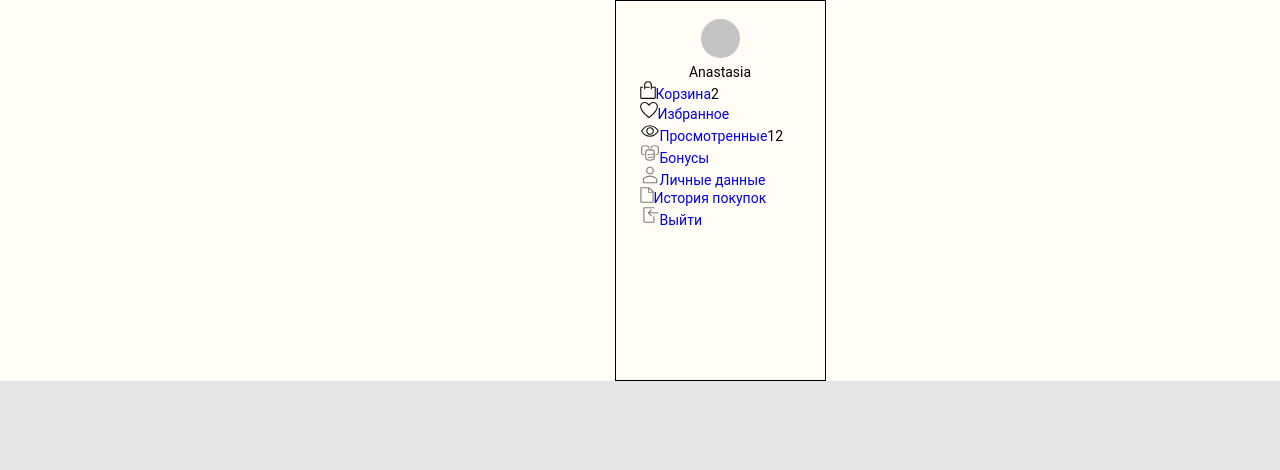
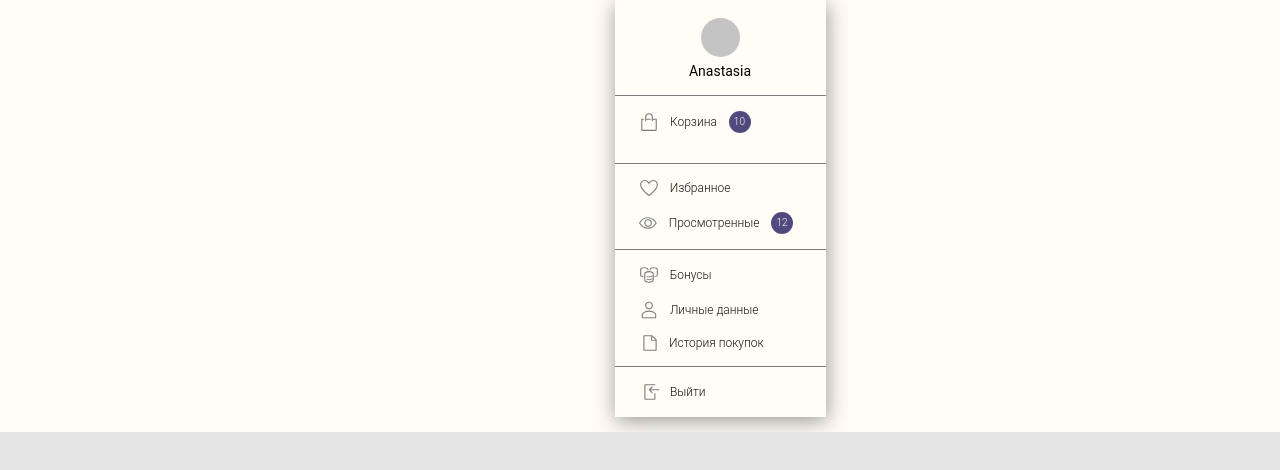
Before and after one commit to POMKA13/cocteil, a React (Create React App) app: page / in a window 1280 px wide. Shown: the top 470 px of the page. Built offline with nearby package versions, Linux system fonts and the light colour scheme.

Commit message:
UserLogIn готов

```diff
--- a/src/components/UserLogIn/UserLogIn.jsx
+++ b/src/components/UserLogIn/UserLogIn.jsx
@@ -2,63 +2,66 @@ import React from 'react';
 import styles from './UserLogIn.module.css'
 
 const UserLogIn = (props) => {
+
     return (
         <div className={styles.UserLogIn}>
             <div>
                 <div className={styles.user}></div>
                 <div className={styles.userName}>Anastasia</div>
                 <div className={styles.content}>
-                    <div>
-                        <svg width="16" height="18" viewBox="0 0 16 18" fill="none" xmlns="http://www.w3.org/2000/svg">
-                            <path d="M11.8893 5.66669V4.0278C11.8893 3.51711 11.7887 3.01141 11.5933 2.53959C11.3979 2.06777 11.1114 1.63906 10.7503 1.27795C10.3892 0.916829 9.96047 0.630375 9.48865 0.43494C9.01682 0.239505 8.51113 0.138916 8.00043 0.138916C7.48974 0.138916 6.98404 0.239505 6.51222 0.43494C6.0404 0.630375 5.61169 0.916829 5.25057 1.27795C4.88946 1.63906 4.603 2.06777 4.40757 2.53959C4.21213 3.01141 4.11154 3.51711 4.11154 4.0278V7.91669C4.11154 8.06404 4.17008 8.20534 4.27426 8.30953C4.37845 8.41372 4.51976 8.47225 4.6671 8.47225C4.81444 8.47225 4.95575 8.41372 5.05994 8.30953C5.16412 8.20534 5.22266 8.06404 5.22266 7.91669V6.7778H9.6671V5.66669H5.22266V4.0278C5.22266 3.29109 5.51531 2.58455 6.03625 2.06362C6.55718 1.54269 7.26372 1.25003 8.00043 1.25003C8.73715 1.25003 9.44368 1.54269 9.96462 2.06362C10.4856 2.58455 10.7782 3.29109 10.7782 4.0278V7.88892C10.7782 8.03626 10.8367 8.17757 10.9409 8.28175C11.0451 8.38594 11.1864 8.44447 11.3338 8.44447C11.4811 8.44447 11.6224 8.38594 11.7266 8.28175C11.8308 8.17757 11.8893 8.03626 11.8893 7.88892V6.7778H14.6671V16.7778H1.33377V6.7778H3.00043V5.66669H0.222656V16.8278C0.222656 17.1092 0.334451 17.3791 0.533448 17.5781C0.732445 17.7771 1.00234 17.8889 1.28377 17.8889H14.7171C14.9985 17.8889 15.2684 17.7771 15.4674 17.5781C15.6664 17.3791 15.7782 17.1092 15.7782 16.8278V5.66669H11.8893Z" fill="#121212"/>
-                        </svg>
-                        <a href="#">Корзина</a>
-                        <span>2</span>
+                    <div className={styles.container}>
+                        <div className={styles.title}>
+                            <svg className={styles.titleBasket} width="16" height="18" viewBox="0 0 16 18" fill="none" xmlns="http://www.w3.org/2000/svg">
+                                <path d="M11.8893 5.66669V4.0278C11.8893 3.51711 11.7887 3.01141 11.5933 2.53959C11.3979 2.06777 11.1114 1.63906 10.7503 1.27795C10.3892 0.916829 9.96047 0.630375 9.48865 0.43494C9.01682 0.239505 8.51113 0.138916 8.00043 0.138916C7.48974 0.138916 6.98404 0.239505 6.51222 0.43494C6.0404 0.630375 5.61169 0.916829 5.25057 1.27795C4.88946 1.63906 4.603 2.06777 4.40757 2.53959C4.21213 3.01141 4.11154 3.51711 4.11154 4.0278V7.91669C4.11154 8.06404 4.17008 8.20534 4.27426 8.30953C4.37845 8.41372 4.51976 8.47225 4.6671 8.47225C4.81444 8.47225 4.95575 8.41372 5.05994 8.30953C5.16412 8.20534 5.22266 8.06404 5.22266 7.91669V6.7778H9.6671V5.66669H5.22266V4.0278C5.22266 3.29109 5.51531 2.58455 6.03625 2.06362C6.55718 1.54269 7.26372 1.25003 8.00043 1.25003C8.73715 1.25003 9.44368 1.54269 9.96462 2.06362C10.4856 2.58455 10.7782 3.29109 10.7782 4.0278V7.88892C10.7782 8.03626 10.8367 8.17757 10.9409 8.28175C11.0451 8.38594 11.1864 8.44447 11.3338 8.44447C11.4811 8.44447 11.6224 8.38594 11.7266 8.28175C11.8308 8.17757 11.8893 8.03626 11.8893 7.88892V6.7778H14.6671V16.7778H1.33377V6.7778H3.00043V5.66669H0.222656V16.8278C0.222656 17.1092 0.334451 17.3791 0.533448 17.5781C0.732445 17.7771 1.00234 17.8889 1.28377 17.8889H14.7171C14.9985 17.8889 15.2684 17.7771 15.4674 17.5781C15.6664 17.3791 15.7782 17.1092 15.7782 16.8278V5.66669H11.8893Z" fill="#7D7D7D"/>
+                            </svg>
+                            <a className={styles.text} href="#">Корзина</a>
+                            <span className={styles.quantity}>10</span>
+                        </div>
                     </div>
                     <div>
-                        <div>
-                            <svg width="18" height="18" viewBox="0 0 18 18" fill="none" xmlns="http://www.w3.org/2000/svg">
-                                <path d="M8.99977 17.0166C8.87702 17.0162 8.75785 16.9752 8.66088 16.8999C5.57199 14.4999 3.44421 12.4333 1.95532 10.3944C0.0553191 7.78883 -0.378014 5.38328 0.66643 3.24439C1.41087 1.71661 3.54976 0.466611 6.04976 1.19439C7.24173 1.53869 8.2817 2.27705 8.99977 3.28883C9.71783 2.27705 10.7578 1.53869 11.9498 1.19439C14.4442 0.477722 16.5887 1.71661 17.3331 3.24439C18.3775 5.38328 17.9442 7.78883 16.0442 10.3944C14.5553 12.4333 12.4275 14.4999 9.33865 16.8999C9.24168 16.9752 9.12251 17.0162 8.99977 17.0166ZM4.62754 2.09994C4.03268 2.07679 3.44275 2.21608 2.92107 2.50286C2.39938 2.78964 1.96565 3.21308 1.66643 3.72772C0.805319 5.49439 1.19421 7.46105 2.85532 9.73328C4.62064 12.0103 6.68777 14.0363 8.99977 15.7555C11.3114 14.038 13.3785 12.0139 15.1442 9.73883C16.8109 7.46105 17.1942 5.49439 16.3331 3.73328C15.7775 2.62217 14.1109 1.73883 12.2553 2.26105C11.6603 2.43689 11.1088 2.73534 10.6361 3.13721C10.1634 3.53907 9.78013 4.03545 9.51088 4.59439C9.46902 4.69628 9.39782 4.78343 9.30632 4.84477C9.21481 4.9061 9.10714 4.93885 8.99699 4.93885C8.88683 4.93885 8.77916 4.9061 8.68766 4.84477C8.59616 4.78343 8.52495 4.69628 8.4831 4.59439C8.21586 4.03405 7.83322 3.53652 7.36026 3.1344C6.88729 2.73228 6.33468 2.43467 5.73865 2.26105C5.37753 2.15617 5.00359 2.10195 4.62754 2.09994Z" fill="#121212"/>
+                        <div className={styles.title}>
+                            <svg className={styles.titleFavorites} width="18" height="18" viewBox="0 0 18 18" fill="none" xmlns="http://www.w3.org/2000/svg">
+                                <path d="M8.99977 17.0166C8.87702 17.0162 8.75785 16.9752 8.66088 16.8999C5.57199 14.4999 3.44421 12.4333 1.95532 10.3944C0.0553191 7.78883 -0.378014 5.38328 0.66643 3.24439C1.41087 1.71661 3.54976 0.466611 6.04976 1.19439C7.24173 1.53869 8.2817 2.27705 8.99977 3.28883C9.71783 2.27705 10.7578 1.53869 11.9498 1.19439C14.4442 0.477722 16.5887 1.71661 17.3331 3.24439C18.3775 5.38328 17.9442 7.78883 16.0442 10.3944C14.5553 12.4333 12.4275 14.4999 9.33865 16.8999C9.24168 16.9752 9.12251 17.0162 8.99977 17.0166ZM4.62754 2.09994C4.03268 2.07679 3.44275 2.21608 2.92107 2.50286C2.39938 2.78964 1.96565 3.21308 1.66643 3.72772C0.805319 5.49439 1.19421 7.46105 2.85532 9.73328C4.62064 12.0103 6.68777 14.0363 8.99977 15.7555C11.3114 14.038 13.3785 12.0139 15.1442 9.73883C16.8109 7.46105 17.1942 5.49439 16.3331 3.73328C15.7775 2.62217 14.1109 1.73883 12.2553 2.26105C11.6603 2.43689 11.1088 2.73534 10.6361 3.13721C10.1634 3.53907 9.78013 4.03545 9.51088 4.59439C9.46902 4.69628 9.39782 4.78343 9.30632 4.84477C9.21481 4.9061 9.10714 4.93885 8.99699 4.93885C8.88683 4.93885 8.77916 4.9061 8.68766 4.84477C8.59616 4.78343 8.52495 4.69628 8.4831 4.59439C8.21586 4.03405 7.83322 3.53652 7.36026 3.1344C6.88729 2.73228 6.33468 2.43467 5.73865 2.26105C5.37753 2.15617 5.00359 2.10195 4.62754 2.09994Z" fill="#7D7D7D"/>
                             </svg>
-                            <a href="#">Избранное</a>
+                            <a className={styles.text} href="#">Избранное</a>
                             <span></span>
                         </div>
-                        <div>
-                            <svg width="20" height="20" viewBox="0 0 20 20" fill="none" xmlns="http://www.w3.org/2000/svg">
-                                <path d="M18.6783 9.73887C16.8061 6.27776 13.5227 4.18332 9.88939 4.18332C6.25605 4.18332 2.96717 6.27776 1.11161 9.73887L0.956055 9.99999L1.1005 10.2667C2.97272 13.7278 6.25605 15.8222 9.88939 15.8222C13.5227 15.8222 16.8116 13.7555 18.6783 10.2667L18.8227 9.99999L18.6783 9.73887ZM9.88939 14.6833C6.76161 14.6833 3.88939 12.9389 2.22272 9.99999C3.88939 7.0611 6.76161 5.31665 9.88939 5.31665C13.0172 5.31665 15.8561 7.06665 17.5505 9.99999C15.8561 12.9389 13.0116 14.6833 9.88939 14.6833Z" fill="#121212"/>
-                                <path d="M10.0499 6.20556C9.29663 6.21106 8.56189 6.43966 7.93847 6.86249C7.31505 7.28533 6.83091 7.88343 6.54721 8.58125C6.26352 9.27907 6.19298 10.0453 6.34451 10.7832C6.49604 11.5211 6.86284 12.1975 7.39859 12.7271C7.93433 13.2566 8.61499 13.6155 9.3546 13.7585C10.0942 13.9014 10.8596 13.8219 11.554 13.5301C12.2485 13.2383 12.8409 12.7472 13.2565 12.1189C13.672 11.4906 13.8921 10.7533 13.8888 10C13.8866 9.49858 13.7855 9.00252 13.5913 8.54024C13.397 8.07796 13.1135 7.65856 12.7568 7.30606C12.4002 6.95357 11.9775 6.67492 11.513 6.48607C11.0485 6.29723 10.5513 6.2019 10.0499 6.20556ZM10.0499 12.7167C9.51782 12.7112 8.99922 12.5486 8.55924 12.2493C8.11926 11.9501 7.77751 11.5275 7.57692 11.0346C7.37633 10.5418 7.32584 10.0007 7.4318 9.4792C7.53775 8.95775 7.79542 8.47922 8.17244 8.10373C8.54947 7.72825 9.02904 7.47253 9.55092 7.36871C10.0728 7.26489 10.6137 7.31758 11.1058 7.52018C11.5978 7.72278 12.019 8.06625 12.3164 8.50745C12.6139 8.94865 12.7744 9.46791 12.7777 10C12.7792 10.3581 12.7095 10.713 12.5728 11.044C12.4361 11.375 12.2351 11.6755 11.9814 11.9282C11.7276 12.1809 11.4262 12.3808 11.0947 12.5161C10.7631 12.6514 10.408 12.7196 10.0499 12.7167Z" fill="#121212"/>
+                        <div className={styles.title}>
+                            <svg className={styles.titleViewed} width="20" height="20" viewBox="0 0 20 20" fill="none" xmlns="http://www.w3.org/2000/svg">
+                                <path d="M18.6783 9.73887C16.8061 6.27776 13.5227 4.18332 9.88939 4.18332C6.25605 4.18332 2.96717 6.27776 1.11161 9.73887L0.956055 9.99999L1.1005 10.2667C2.97272 13.7278 6.25605 15.8222 9.88939 15.8222C13.5227 15.8222 16.8116 13.7555 18.6783 10.2667L18.8227 9.99999L18.6783 9.73887ZM9.88939 14.6833C6.76161 14.6833 3.88939 12.9389 2.22272 9.99999C3.88939 7.0611 6.76161 5.31665 9.88939 5.31665C13.0172 5.31665 15.8561 7.06665 17.5505 9.99999C15.8561 12.9389 13.0116 14.6833 9.88939 14.6833Z" fill="#7D7D7D"/>
+                                <path d="M10.0499 6.20556C9.29663 6.21106 8.56189 6.43966 7.93847 6.86249C7.31505 7.28533 6.83091 7.88343 6.54721 8.58125C6.26352 9.27907 6.19298 10.0453 6.34451 10.7832C6.49604 11.5211 6.86284 12.1975 7.39859 12.7271C7.93433 13.2566 8.61499 13.6155 9.3546 13.7585C10.0942 13.9014 10.8596 13.8219 11.554 13.5301C12.2485 13.2383 12.8409 12.7472 13.2565 12.1189C13.672 11.4906 13.8921 10.7533 13.8888 10C13.8866 9.49858 13.7855 9.00252 13.5913 8.54024C13.397 8.07796 13.1135 7.65856 12.7568 7.30606C12.4002 6.95357 11.9775 6.67492 11.513 6.48607C11.0485 6.29723 10.5513 6.2019 10.0499 6.20556ZM10.0499 12.7167C9.51782 12.7112 8.99922 12.5486 8.55924 12.2493C8.11926 11.9501 7.77751 11.5275 7.57692 11.0346C7.37633 10.5418 7.32584 10.0007 7.4318 9.4792C7.53775 8.95775 7.79542 8.47922 8.17244 8.10373C8.54947 7.72825 9.02904 7.47253 9.55092 7.36871C10.0728 7.26489 10.6137 7.31758 11.1058 7.52018C11.5978 7.72278 12.019 8.06625 12.3164 8.50745C12.6139 8.94865 12.7744 9.46791 12.7777 10C12.7792 10.3581 12.7095 10.713 12.5728 11.044C12.4361 11.375 12.2351 11.6755 11.9814 11.9282C11.7276 12.1809 11.4262 12.3808 11.0947 12.5161C10.7631 12.6514 10.408 12.7196 10.0499 12.7167Z" fill="#7D7D7D"/>
                             </svg>
-                            <a href="#">Просмотренные</a>
-                            <span>12</span>
+                            <a className={styles.text} href="#">Просмотренные</a>
+                            <span className={styles.quantity}>12</span>
                         </div>
-                        <div>
-                            <div>
-                                <svg width="20" height="20" viewBox="0 0 20 20" fill="none" xmlns="http://www.w3.org/2000/svg">
+                        <div className={styles.border}>
+                            <div className={styles.title}>
+                                <svg className={styles.titleBonuses} width="20" height="20" viewBox="0 0 20 20" fill="none" xmlns="http://www.w3.org/2000/svg">
                                     <path d="M14.7223 2.26666C12.6501 2.26666 10.5557 3 10.5557 4.39444V5.27777C10.9278 5.29492 11.2987 5.33201 11.6668 5.38889V4.39444C11.6668 4.03333 12.8279 3.37222 14.7223 3.37222C16.6168 3.37222 17.7779 4.03888 17.7779 4.39444V10.1333C17.7779 10.4333 16.9668 10.9333 15.6112 11.0944V12.2056C17.3501 12.0278 18.889 11.3167 18.889 10.1222V4.39444C18.889 3 16.7946 2.26666 14.7223 2.26666Z" fill="#7D7D7D"/>
                                     <path d="M2.22244 10.1333V4.39444C2.22244 4.03333 3.38355 3.37222 5.278 3.37222C7.17244 3.37222 8.33355 4.03889 8.33355 4.39444V5.38889C8.70167 5.33201 9.07257 5.29492 9.44466 5.27777V4.39444C9.44466 2.99444 7.35022 2.26111 5.278 2.26111C3.20577 2.26111 1.11133 3 1.11133 4.39444V10.1333C1.11133 11.3333 2.65022 12.0389 4.38911 12.2222V11.1111C3.03355 10.9333 2.22244 10.4333 2.22244 10.1333Z" fill="#7D7D7D"/>
                                     <path d="M9.99989 6.02779C7.261 6.02779 5.19434 7.07223 5.19434 8.46112V15.3C5.19434 16.6889 7.261 17.7333 9.99989 17.7333C12.7388 17.7333 14.8054 16.6889 14.8054 15.3V8.46112C14.8054 7.07223 12.7388 6.02779 9.99989 6.02779ZM13.6943 10.2889C13.2221 10.8445 11.7943 11.4 9.99989 11.4C9.2493 11.4078 8.50132 11.3106 7.77767 11.1111V11.9222C8.5048 12.1006 9.25121 12.1883 9.99989 12.1833C11.2872 12.2356 12.5645 11.9359 13.6943 11.3167V13.05C13.2221 13.6056 11.7943 14.1611 9.99989 14.1611C9.24904 14.1671 8.50105 14.068 7.77767 13.8667V14.6778C8.5048 14.8562 9.25121 14.9439 9.99989 14.9389C11.2872 14.9911 12.5645 14.6915 13.6943 14.0722V15.3445C13.6943 15.8722 12.2221 16.6667 9.99989 16.6667C7.77767 16.6667 6.30545 15.8722 6.30545 15.3445V8.46112C6.30545 7.93334 7.77767 7.1389 9.99989 7.1389C12.2221 7.1389 13.6943 7.93334 13.6943 8.46112V10.2889Z" fill="#7D7D7D"/>
                                 </svg>
-                                <a href="#">Бонусы</a>
+                                <a className={styles.text} href="#">Бонусы</a>
                             </div>
-                            <div>
-                                <svg width="20" height="20" viewBox="0 0 20 20" fill="none" xmlns="http://www.w3.org/2000/svg">
+                            <div className={styles.title}>
+                                <svg className={styles.titlePersonalData} width="20" height="20" viewBox="0 0 20 20" fill="none" xmlns="http://www.w3.org/2000/svg">
                                     <path d="M10.0002 9.44444C10.7694 9.44444 11.5212 9.21636 12.1608 8.78904C12.8003 8.36172 13.2987 7.75436 13.5931 7.04376C13.8874 6.33316 13.9644 5.55123 13.8144 4.79686C13.6643 4.04249 13.2939 3.34956 12.7501 2.80569C12.2062 2.26182 11.5133 1.89144 10.7589 1.74138C10.0045 1.59133 9.22261 1.66834 8.512 1.96268C7.8014 2.25702 7.19404 2.75547 6.76672 3.395C6.33941 4.03452 6.11133 4.7864 6.11133 5.55555C6.11133 6.58694 6.52105 7.5761 7.25036 8.30541C7.97967 9.03472 8.96882 9.44444 10.0002 9.44444ZM10.0002 2.77777C10.5496 2.77777 11.0867 2.94068 11.5435 3.24591C12.0003 3.55114 12.3563 3.98497 12.5665 4.49254C12.7768 5.00011 12.8318 5.55863 12.7246 6.09746C12.6174 6.6363 12.3529 7.13125 11.9644 7.51973C11.5759 7.90821 11.081 8.17277 10.5421 8.27995C10.0033 8.38713 9.44478 8.33212 8.93721 8.12188C8.42963 7.91164 7.99581 7.5556 7.69058 7.0988C7.38535 6.64199 7.22244 6.10494 7.22244 5.55555C7.22244 4.81883 7.5151 4.1123 8.03603 3.59136C8.55697 3.07043 9.2635 2.77777 10.0002 2.77777Z" fill="#7D7D7D"/>
                                     <path d="M16.9273 13.5389C16.0364 12.5972 14.9628 11.8472 13.7721 11.3346C12.5814 10.822 11.2987 10.5576 10.0023 10.5576C8.70601 10.5576 7.42328 10.822 6.2326 11.3346C5.04192 11.8472 3.96829 12.5972 3.07735 13.5389C2.88419 13.7452 2.77691 14.0174 2.77735 14.3V17.2222C2.77735 17.5169 2.89441 17.7995 3.10278 18.0079C3.31116 18.2163 3.59377 18.3333 3.88846 18.3333H16.1107C16.4054 18.3333 16.688 18.2163 16.8964 18.0079C17.1047 17.7995 17.2218 17.5169 17.2218 17.2222V14.3C17.2237 14.0181 17.1185 13.7461 16.9273 13.5389ZM16.1107 17.2222H3.88846V14.2945C4.6758 13.4654 5.62362 12.8052 6.67421 12.3541C7.7248 11.9029 8.85621 11.6703 9.99957 11.6703C11.1429 11.6703 12.2743 11.9029 13.3249 12.3541C14.3755 12.8052 15.3233 13.4654 16.1107 14.2945V17.2222Z" fill="#7D7D7D"/>
                                 </svg>
-                                <a href="#">Личные данные</a>
+                                <a className={styles.text} href="#">Личные данные</a>
                             </div>
-                            <div>
-                                <svg width="14" height="16" viewBox="0 0 14 16" fill="none" xmlns="http://www.w3.org/2000/svg">
+                            <div className={styles.title}>
+                                <svg className={styles.titlePurchaseHistory} width="14" height="16" viewBox="0 0 14 16" fill="none" xmlns="http://www.w3.org/2000/svg">
                                     <path d="M9.16092 0.222229H1.34981C1.07474 0.229511 0.81366 0.345048 0.623294 0.543737C0.432927 0.742425 0.32866 1.00821 0.333147 1.28334V14.7167C0.32866 14.9918 0.432927 15.2576 0.623294 15.4563C0.81366 15.655 1.07474 15.7705 1.34981 15.7778H12.6498C12.9249 15.7705 13.186 15.655 13.3763 15.4563C13.5667 15.2576 13.671 14.9918 13.6665 14.7167V4.62223L9.16092 0.222229ZM8.99426 1.60556L12.3276 4.88334H8.99426V1.60556ZM1.44426 14.6667V1.33334H8.11092V5.77778H12.5554V14.6667H1.44426Z" fill="#7D7D7D"/>
                                 </svg>
-                                <a href="#">История покупок</a>
+                                <a className={styles.text} href="#">История покупок</a>
                             </div>
-                            <div>
-                                <svg width="20" height="20" viewBox="0 0 20 20" fill="none" xmlns="http://www.w3.org/2000/svg">
+                            <div className={styles.title}>
+                                <svg className={styles.titleGoOut} width="20" height="20" viewBox="0 0 20 20" fill="none" xmlns="http://www.w3.org/2000/svg">
                                     <path d="M4.44434 2.22223H13.3332C13.6279 2.22223 13.9105 2.33929 14.1189 2.54767C14.3273 2.75604 14.4443 3.03866 14.4443 3.33334H4.44434V16.6667H13.3332V11.2222H14.4443V16.6667C14.4443 16.9614 14.3273 17.244 14.1189 17.4523C13.9105 17.6607 13.6279 17.7778 13.3332 17.7778H4.44434C4.14965 17.7778 3.86704 17.6607 3.65866 17.4523C3.45029 17.244 3.33323 16.9614 3.33323 16.6667V3.33334C3.33323 3.03866 3.45029 2.75604 3.65866 2.54767C3.86704 2.33929 4.14965 2.22223 4.44434 2.22223Z" fill="#7D7D7D"/>
                                     <path d="M11.5997 10.2555C11.6578 10.3053 11.7051 10.3666 11.7384 10.4356C11.7718 10.5045 11.7905 10.5796 11.7935 10.6561C11.7964 10.7326 11.7835 10.8089 11.7556 10.8802C11.7277 10.9515 11.6853 11.0162 11.6311 11.0703C11.577 11.1245 11.5123 11.1669 11.441 11.1948C11.3697 11.2227 11.2934 11.2356 11.2169 11.2327C11.1404 11.2297 11.0653 11.211 10.9964 11.1776C10.9274 11.1443 10.8661 11.097 10.8163 11.0389L7.59968 7.82221L10.8108 4.60554C10.9171 4.51453 11.0538 4.46697 11.1936 4.47237C11.3334 4.47777 11.466 4.53573 11.565 4.63467C11.6639 4.73361 11.7219 4.86625 11.7273 5.00607C11.7327 5.14589 11.6851 5.2826 11.5941 5.38887L9.7219 7.22221H17.7775C17.9248 7.22221 18.0661 7.28074 18.1703 7.38493C18.2745 7.48911 18.333 7.63042 18.333 7.77776C18.333 7.92511 18.2745 8.06641 18.1703 8.1706C18.0661 8.27479 17.9248 8.33332 17.7775 8.33332H9.7219L11.5997 10.2555Z" fill="#7D7D7D"/>
                                 </svg>
-                                <a href="#">Выйти</a>
+                                <a className={styles.text} href="#">Выйти</a>
                             </div>
                         </div>
                     </div>
--- a/src/components/UserLogIn/UserLogIn.module.css
+++ b/src/components/UserLogIn/UserLogIn.module.css
@@ -1,19 +1,21 @@
 .UserLogIn {
     width: 211px;
-    height: 381px;
+    /*height: 381px;*/
     margin: 0 auto;
-    border: 1px solid black;
+    padding-top: 18px;
+    box-shadow: 1px 4px 20px rgba(51, 51, 51, 0.5);
 }
 
 .user {
     width: 39px;
     height: 39px;
-    margin: 18px auto 6px;
+    margin: 0px auto 6px;
     background-color: #C4C4C4;
     border-radius: 50%;
 }
 
 .userName {
+    margin-bottom: 15px;
     font-size: 14px;
     font-weight: 400;
     line-height: 17px;
@@ -21,5 +23,85 @@
 }
 
 .content {
-    padding-left: 24px;
 }
+
+.container {
+    margin-bottom: 15px;
+    border-bottom: 1px solid #7D7D7D;
+}
+
+.title {
+    display: flex;
+    align-items: center;
+    margin-bottom: 15px;
+}
+
+.title:first-child {
+    margin-top: 15px;
+}
+.title:last-child {
+    border-top: 1px solid #7D7D7D;
+    padding-top: 15px;
+    padding-bottom: 15px;
+}
+
+.border {
+    border-top: 1px solid #7D7D7D;
+}
+.titleBasket {
+    margin-left: 26.22px;
+    margin-right: 13.22px;
+}
+
+.titleFavorites {
+    margin-left: 25.11px;
+    margin-right: 12.11px;
+}
+
+.titleViewed {
+    margin-left: 23.96px;
+    margin-right: 10.22px;
+}
+
+.titleBonuses {
+    margin-left: 24.22px;
+    margin-right: 11px;
+}
+
+.titlePersonalData {
+    margin-left: 24.22px;
+    margin-right: 11.22px;
+}
+
+.titlePurchaseHistory {
+    margin-left: 28.22px;
+    margin-right: 12.22px;
+}
+
+.titleGoOut {
+    margin-left: 26.22px;
+    margin-right: 9.22px;
+}
+
+.text {
+    font-size: 12px;
+    font-weight: 300;
+    line-height: 14px;
+    color: #121212;
+}
+
+.quantity {
+    display: flex;
+    align-items: center;
+    padding-left: 5px;
+    margin-left: 12px;
+    width: 22px;
+    height: 22px;
+    background-color: #514A7E;
+    color: #FFFDF5;
+    font-size: 10px;
+    font-weight: 300;
+    line-height: 12px;
+    border-radius: 50%;
+    text-align: center;
+}
```
